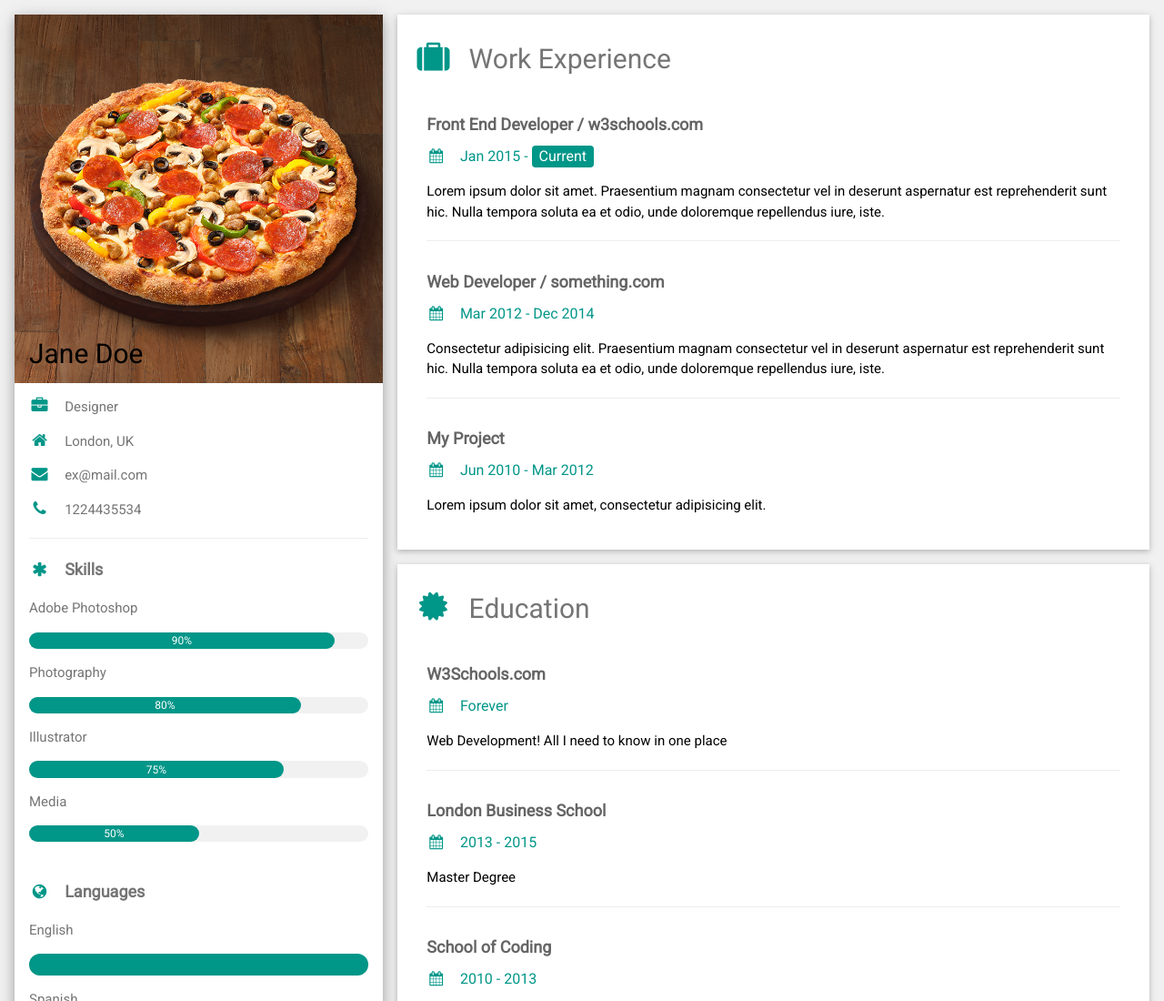
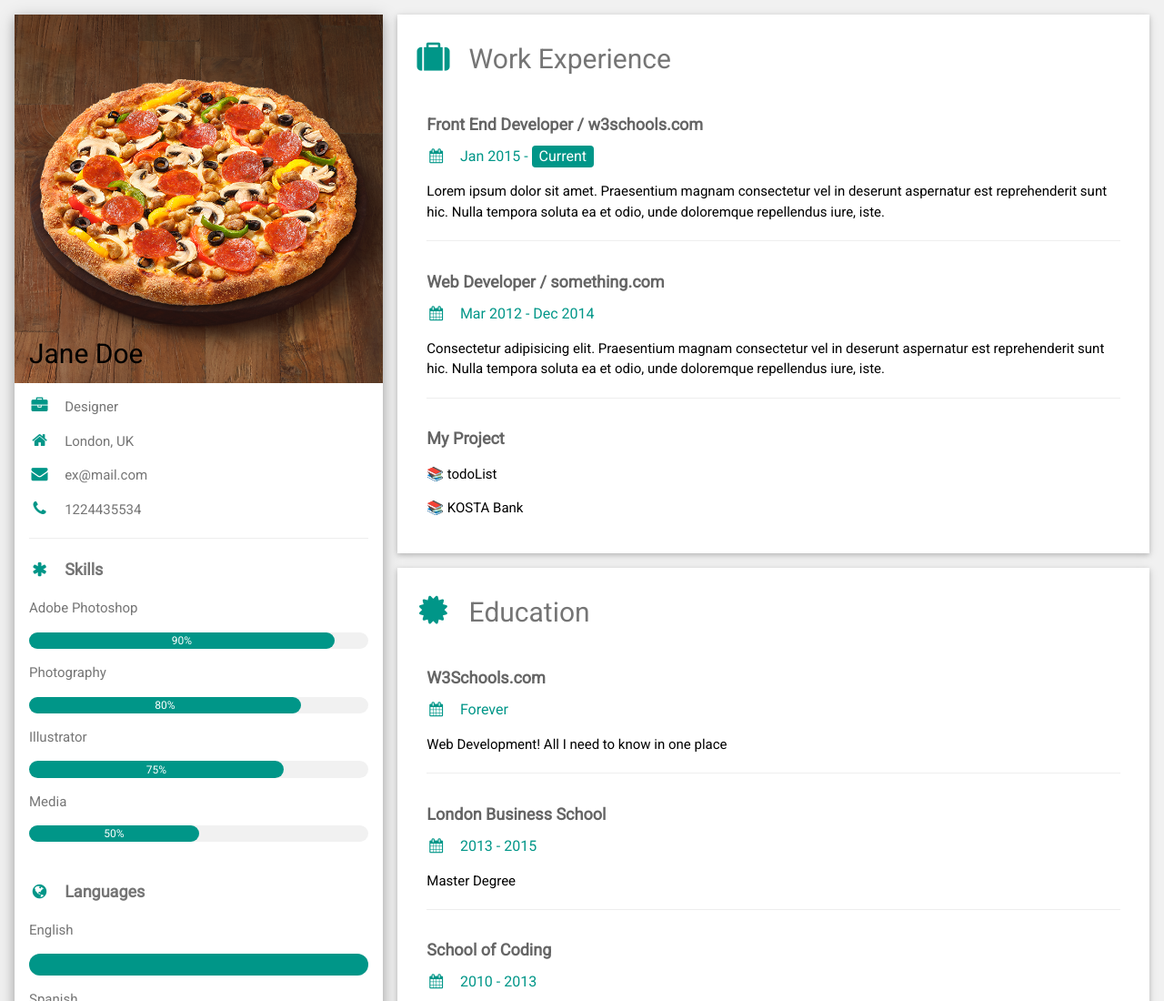
Before and after one commit to sdh02142/sdh02142.github.io, a plain HTML site: page index.html in a window 1280 px wide. Shown: the top 1100 px of the page at 91% size. Drawn offline with nearby package versions, Linux system fonts and the light colour scheme.

Commit message:
Update index.html

```diff
--- a/index.html
+++ b/index.html
@@ -23,6 +23,11 @@
       h5,
       h6 {
         font-family: "Roboto", sans-serif;
+      }
+
+      #todoList,
+      #kostaBank {
+        text-decoration: none;
       }
     </style>
   </head>
@@ -193,11 +198,11 @@
               <h5 class="w3-opacity">
                 <b>My Project</b>
               </h5>
-              <h6 class="w3-text-teal">
-                <i class="fa fa-calendar fa-fw w3-margin-right"></i>Jun 2010 -
-                Mar 2012
-              </h6>
-              <p>Lorem ipsum dolor sit amet, consectetur adipisicing elit.</p>
+
+              <p>
+                📚 <a href="./ex01_TodoList_UI.html" id="todoList">todoList</a>
+              </p>
+              <p>📚 <a href="" id="kostaBank">KOSTA Bank</a></p>
               <br />
             </div>
           </div>
```
